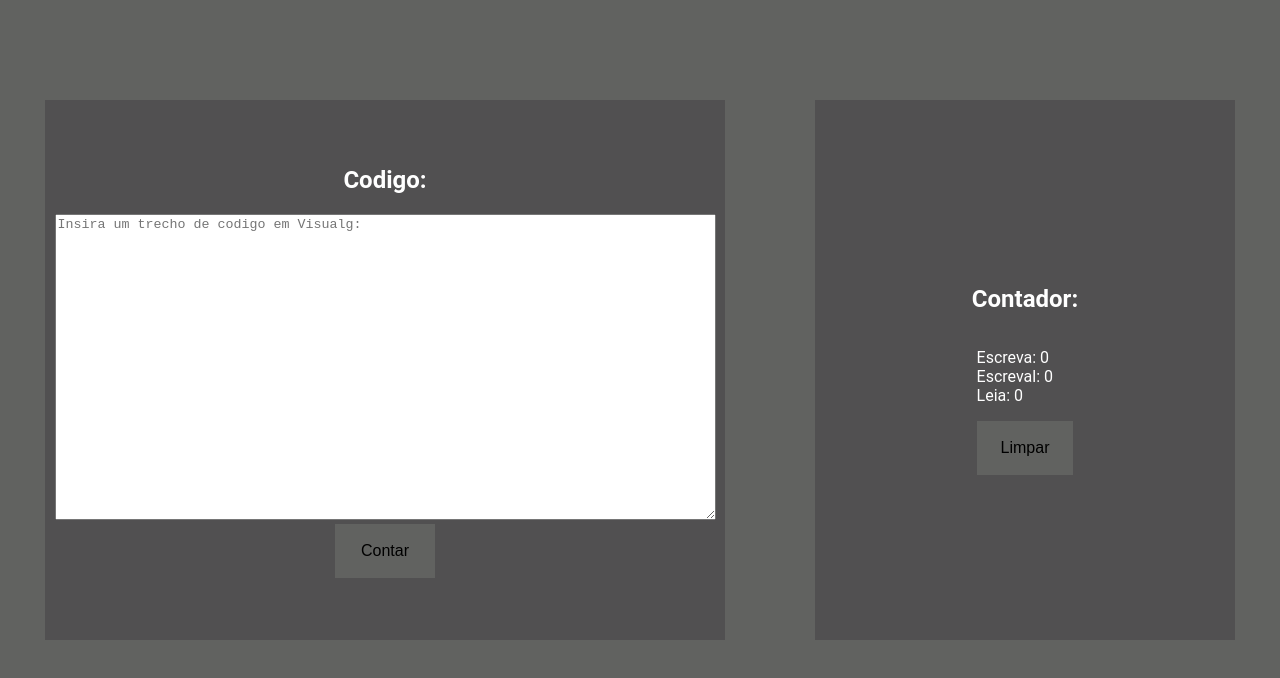
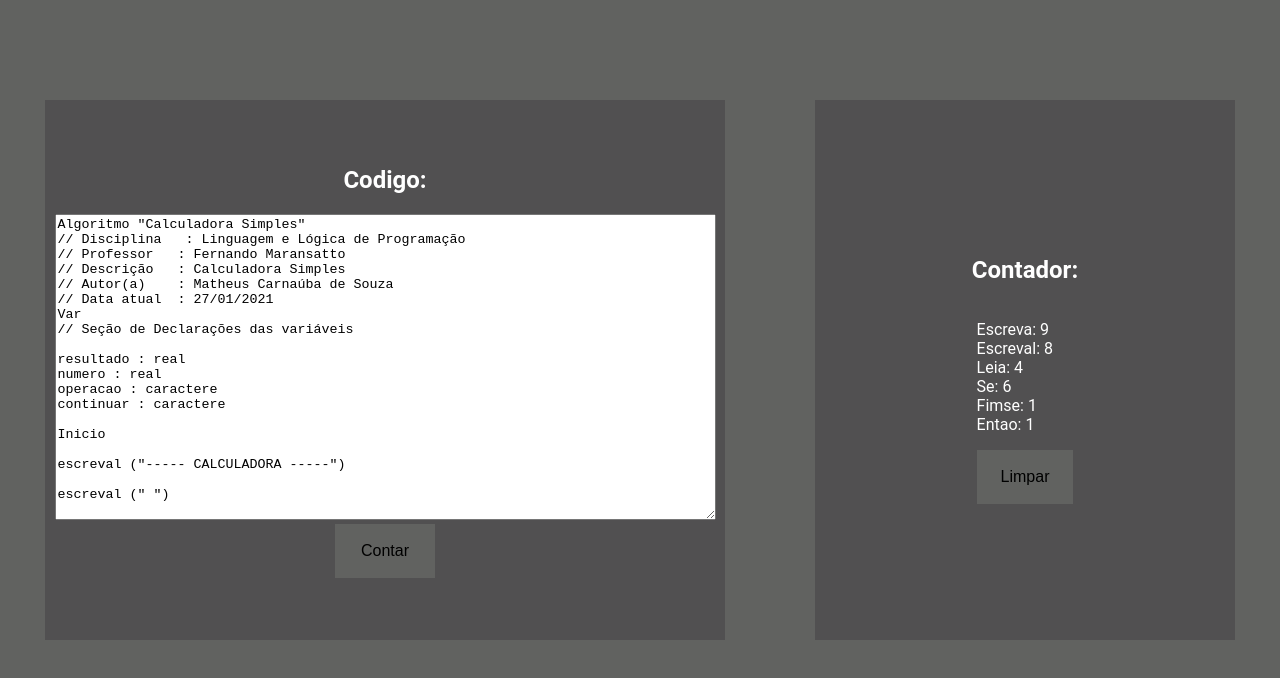
Before and after one commit to BrunoSahlberg/contador-palavras, a plain HTML site: page index.html in a window 1280 px wide. Both pictures are taken after a click on the button "Contar". Drawn offline with Linux system fonts and the light colour scheme.

Commit message:
ajustes (texto fixado)

```diff
--- a/index.html
+++ b/index.html
@@ -13,7 +13,73 @@
     <div class="wrapper">
         <h2>Codigo:</h2>
         <div class="inpupt-wrapper">
-            <textarea id="codigo" rows="20" cols="80" placeholder="Insira um trecho de codigo em Visualg: "></textarea><br>
+            <textarea id="codigo" rows="20" cols="80" placeholder="Insira um trecho de codigo em Visualg: ">
+Algoritmo "Calculadora Simples"
+// Disciplina   : Linguagem e Lógica de Programação
+// Professor   : Fernando Maransatto
+// Descrição   : Calculadora Simples
+// Autor(a)    : Matheus Carnaúba de Souza
+// Data atual  : 27/01/2021
+Var
+// Seção de Declarações das variáveis
+
+resultado : real
+numero : real
+operacao : caractere
+continuar : caractere
+
+Inicio
+
+escreval ("----- CALCULADORA -----")
+
+escreval (" ")
+
+repita
+
+escreval ("Digite o primeiro número: ")
+leia (resultado)
+
+escreval ("Escolha a operação [+ - * /]")
+leia (operacao)
+
+escreval ("Digite o número: ")
+leia (numero)
+
+escolha operacao
+
+caso "+"
+resultado <- resultado+numero
+
+caso "-"
+resultado <- resultado-numero
+
+caso "*"
+resultado <- resultado*numero
+
+caso "/"
+resultado <- resultado/numero
+
+fimescolha
+
+escreval(" ")
+
+escreval ("O seu número é: ")
+escreval (resultado)
+
+escreva ("Deseja continuar S/N")
+leia (continuar)
+
+se (continuar = "s") entao
+
+limpatela
+
+senao
+fimse
+
+ate (continuar = "n")
+
+fimalgoritmo
+        </textarea><br>
         </div>
         <button id="btn" onclick="contarPalavras()">Contar</button>
         <div class="res">
--- a/index.js
+++ b/index.js
@@ -8,9 +8,13 @@ function contarPalavras() {
   var contEscreva = 0;
   var contLeia = 0;
   var contEscreval = 0;
+  var contSe = 0;
+  var contFimse = 0;
+  var contEntao = 0;
 
   for (let i = 0; i < palavrasCodigo.length; i++) {
-    const str = palavrasCodigo[i];
+    const text = palavrasCodigo[i];
+    const str = text.toLowerCase();
     if (str.match('escreva')) {
       contEscreva++;
     }
@@ -22,16 +26,45 @@ function contarPalavras() {
     if (str.match('leia')) {
       contLeia++;
     }
-    printPalavras(contEscreva, contEscreval, contLeia);
+
+    if (str.match('se')) {
+      contSe++;
+    }
+
+    if (str.match('fimse')) {
+      contFimse++;
+    }
+
+    if (str.match('entao')) {
+      contEntao++;
+    }
+    printPalavras(
+      contEscreva,
+      contEscreval,
+      contLeia,
+      contSe,
+      contFimse,
+      contEntao,
+    );
   }
 }
 
-function printPalavras(contEscreva, contEscreval, contLeia) {
+function printPalavras(
+  contEscreva,
+  contEscreval,
+  contLeia,
+  contSe,
+  contFimse,
+  contEntao,
+) {
   document.getElementById(
     'contador',
   ).innerHTML = `<p> Escreva: ${contEscreva} <br>
          Escreval: ${contEscreval} <br>
          Leia: ${contLeia} <br>
+         Se: ${contSe} <br>
+         Fimse: ${contFimse} <br>
+         Entao: ${contEntao} <br>
   </p>`;
 }
 
```
